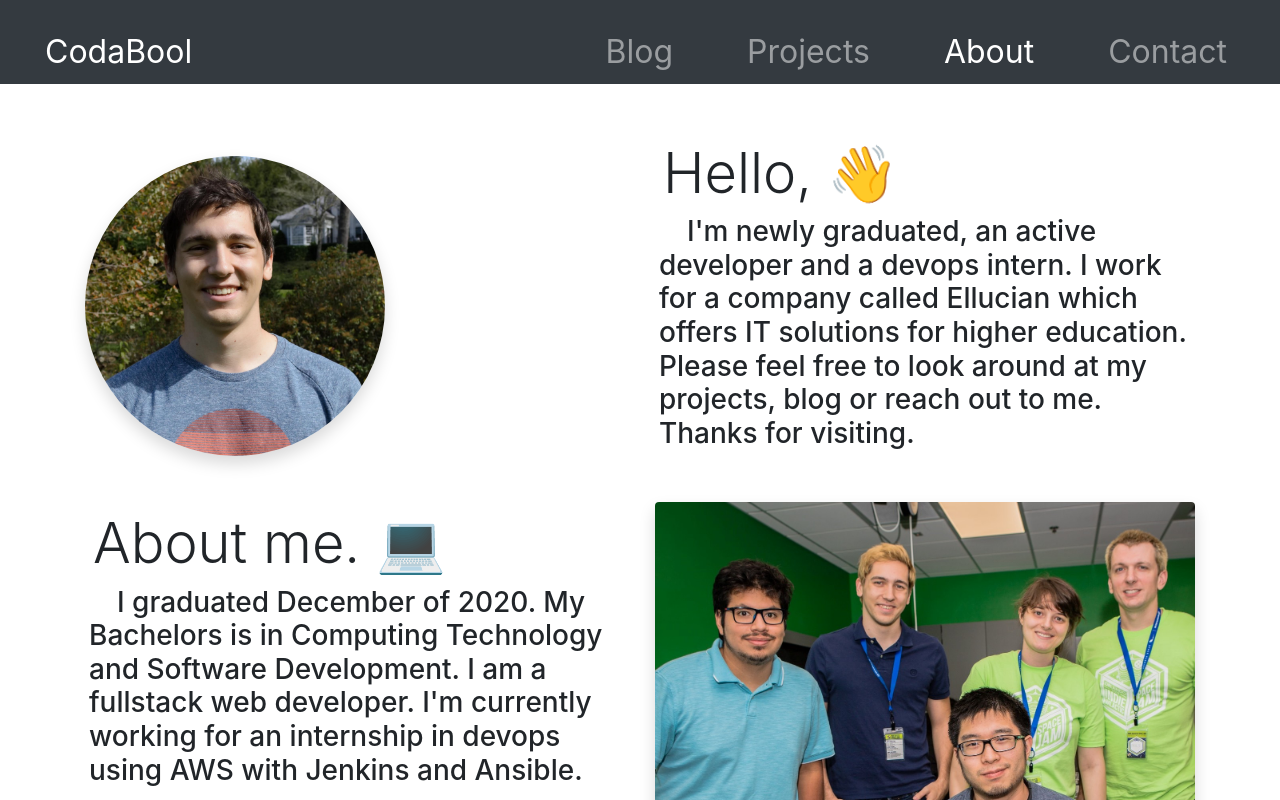
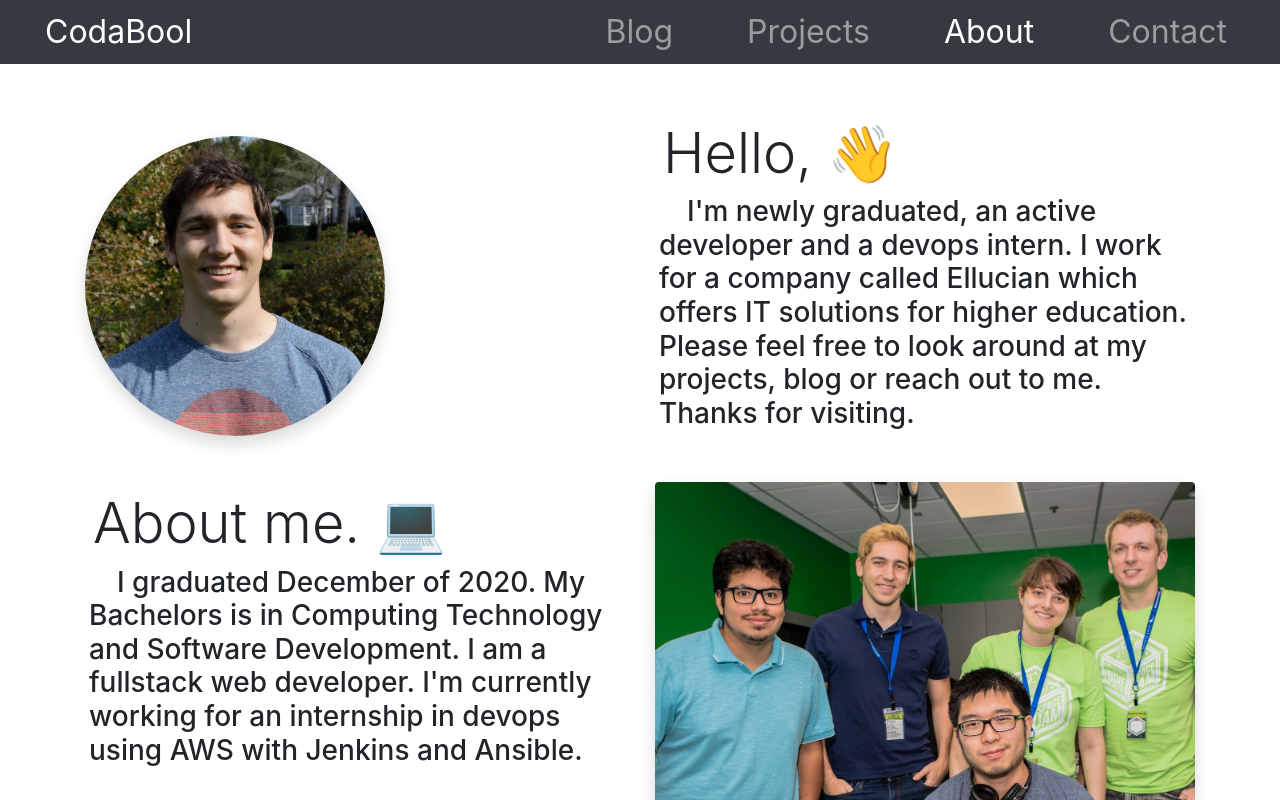
Before and after one commit to CodaBool/CodaBool.com-legacy, a Next.js app: page /about in a window 1280 px wide. Shown: the top 800 px of the page. Built offline with nearby package versions, Linux system fonts and the light colour scheme.

Commit message:
fix navbar margin

```diff
--- a/styles/globals.css
+++ b/styles/globals.css
@@ -44,7 +44,10 @@
   cursor: pointer;
   font-size: 2em !important;
   line-height: 1 !important;
-  margin: 20px 29px 0 29px;
+  margin: 0 29px 0 29px;
+}
+.terminalNav {
+  margin-top: 20px;
 }
 /* Navigation Bar on the landing page */
 
```
